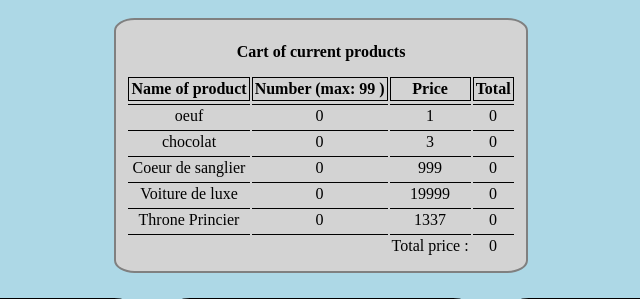
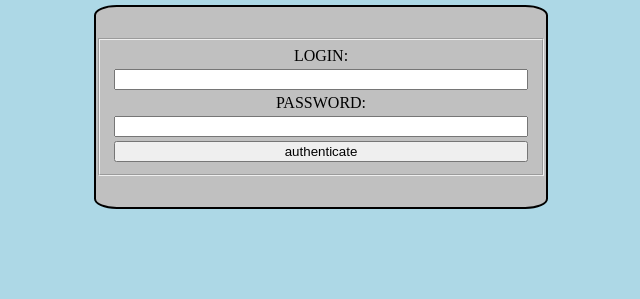
Before and after one commit to PsanchezFR/PHPexercices, a PHP site: page /exercice.php in a window 1280 px wide. Shown: the top 299 px of the page, without its empty margins (319-959 px from the left). After the commit the page ends 209 px from the top, so only its background shows below. Run offline with PHP 8.4, Linux system fonts and the light colour scheme.

Commit message:
finished POO init and REALLY added user and usersManager

```diff
--- a/exercices.old/poo/exercice3/cart.php
+++ b/exercices.old/poo/exercice3/cart.php
@@ -2,8 +2,8 @@
 //CLASSES FOR THE CART ====================
 //
 
-	//data structure for the cart.
-	//using abstract because it defines what cart should implement
+	//	data structure for the cart.
+	//	using abstract because it defines what cart should implement ; it's kind of a more powerful interface
 	//
 		abstract class cartStructure {
 			//CONSTRUCTOR
@@ -11,28 +11,31 @@
 				$this->productList = [];		//	create an array
 			}
 			//ABSTRACT METHODS
-			//methods to modify productList
+				//	methods to modify productList
 			abstract function addToProductList($product);
 			abstract function removeFromProductList($product);
 			abstract function changeNumberOfProduct($product);
-			//method to graphically update the cart
+				//	method to graphically update the cart
 			abstract function update();
 		}
 
-	//graphical interface and interactive stuff
+	//	Cart is tasked with graphical and logic stuff
 	//
 		class cart extends cartStructure{
 
 			public function __construct(){
 				parent::__construct();
+				$this->id = random_int(0, 999999);
 			}
 
 			//METHODS
 			//
+
 			//----Random tools-----
-			//function to search in productList
-			//return an array with [0] = values of product [1]=key
-			//can be used to unset
+			//
+				//	function to search in productList
+				//	return an array with [0] = values of product [1]=key
+				//	can be used to unset
 				public function searchProductList($product){
 					if(is_a($product, "product")){
 						foreach ($this->productList as $key => $value) {
@@ -45,69 +48,75 @@
 				}
 			//----to modify productList-----
 			//
-		//add a product to the list of products
-		//should be used when number of products is modified from 0 to 1
+
+				//	add a product to the list of products
+				//	should be used when number of products is modified from 0 to 1
 				public function addToProductList($product){
-			//if product doesn't exist
+					//	if product doesn't exist
 					if(!$this->searchProductList($product)){
-				$arrayOfValues = [];						//create new array
-				$arrayOfValues[] = $product->getName();		//push values into it
+						$arrayOfValues = [];						//	create new array
+						$arrayOfValues[] = $product->getName();		//	push values into it
 						$arrayOfValues[] = $product->getNumber();	//
 						$arrayOfValues[] = $product->getPrice();	//
-				$this->productList[] = $arrayOfValues;		//push array into productList
+						$this->productList[] = $arrayOfValues;		//	push array into productList
 					}
 				}
 
-		//search a product in $productList and remove it from the list of products
-		//should be used if product number == 0
+				//	search a product in $productList and remove it from the list of products
+				//	should be used if product number == 0
 				public function removeFromProductList($product){
-			$productTarget = $this->searchProductList($product);
-			if(isset($productTarget)){
-				unset($this->productList[$productTarget[1]]);
+					$productTarget = $this->searchProductList($product);	//	find a product in the productList[]
+					if(isset($productTarget)){								// 	if it exists
+						unset($this->productList[$productTarget[1]]);		//	unset it
 					}
 				}
 
-		//search a product in $productList and change its value
+				//	search a product in $productList and change its value
 				//
 				public function changeNumberOfProduct($product){
 					$arrayOfValues = $this->searchProductList($product);
-			//if product exist
+					//	if product exist
 					if($arrayOfValues){
 						$arrayOfValues[0][1] = $product->getNumber();
 						$this->productList[$arrayOfValues[1]] = $arrayOfValues[0];
 					}
 				}
 
-		//----for the graphic part-----
+			//----graphical functions-----
 			//
 				public function update(){
 					echo "<h2>Cart of current products</h2>";
+					echo "cart id : " . $this->id ;
 					echo "<table>";
+
+						//	head of table
 						echo "<tr>";
 							echo "<th>Name of product</th>";
 							echo '<th>Number (max: '. product::maxNumberOfProducts .' )</th>';
 							echo "<th>Price</th>";
 							echo "<th>Total</th>";
 						echo "<tr>";
-				//fill the table with products
-				$greatTotal = 0;	// setting the big total (is watching you)
+
+						//	fill the table with products
+						$greatTotal = 0;									// setting the big total
 						foreach ($this->productList as $key => $value) {
 							echo "<tr>";
-					echo "<td>" . $value[0] . "</td>";
-					echo "<td>" . $value[1] . "</td>";
-					echo "<td>" . $value[2] . "</td>";
-					echo "<td>" . $value[2]*$value[1] . "</td>";
+								echo "<td>" . $value[0] . "</td>";				// name of products
+								echo "<td>" . $value[1] . "</td>";				// number of products
+								echo "<td>" . $value[2] . "</td>";				// price for one
+								echo "<td>" . $value[2]*$value[1] . "</td>";	// total price (price*number)
 							echo "<tr>";
-					$greatTotal += $value[2]*$value[1];	// calculating the big bad ending total
+							$greatTotal += $value[2]*$value[1];				// calculating the big bad ending total
 						}
+							//	last line for the total
 							echo "<tr>";
 								echo "<td></td>";
 								echo "<td></td>";
 								echo "<td>Total price :</td>";
 								echo "<td>". $greatTotal ."</td>";
 							echo "<tr>";
+
 					echo "</table>";
 				}
-
 	}
 ?>
--- a/exercices.old/poo/exercice3/exercice.php
+++ b/exercices.old/poo/exercice3/exercice.php
@@ -3,6 +3,10 @@
 		display: flex;
 		flex-direction:column;
 		background: lightblue;
+		margin: 0px;
+		padding: 0px;
+		width: 100vw;
+		height: 100vh;
 	}
 	body div{
 		margin: 10px;
@@ -12,6 +16,10 @@
 	}
 	h2{
 		font-size: 1em;
+	}
+	p{
+		margin: 2px;
+		align-self: center;
 	}
 	form{
 		display: flex;
@@ -34,6 +42,7 @@
 	}
 	form input{
 		text-align: center;
+		margin: 2px;
 	}
 	img{
 		height: 150px;
@@ -42,6 +51,16 @@
 		margin: 5px;
 		border: 1px solid gray;
 		border-radius: 5%;
+	}
+	table td {
+		box-shadow: 0px -1px black;
+		text-align: center;
+		padding: 2px;
+
+	}
+	th{
+		border: 1px solid black;
+		padding: 2px;
 	}
 	.products{
 		display: flex;
@@ -57,15 +76,38 @@
 		padding: 10px;
 		text-align: center;
 	}
-	table td {
-		box-shadow: 0px -1px black;
-		text-align: center;
-		padding: 2px;
-
+	.connectionScreen{
+		align-self:center;
+		height: 200px;
+		width: 450px;
+		border-radius: 5%;
 	}
-	th{
-		border: 1px solid black;
-		padding: 2px;
+	.connectionScreen fieldset{
+		display: flex;
+		flex-wrap: wrap;
+		justify-content:center;
+		align-content: center;
+		flex-flow: column;
+	}
+	.connectionScreen label{
+		display: flex;
+		flex-wrap: wrap;
+		justify-content:center;
+		align-content: center;
+		flex-flow: column;
+	}
+	.usersBar{
+		display: flex;
+		flex-flow: row;
+		justify-content:flex-end;
+		align-content: flex-end;
+		width: 100%;
+		height: 50px;
+		border-radius: 0%;
+		border: 0px;
+		margin: 0px;
+		background: skyblue;
+		box-shadow: 1px 1px;
 	}
 </style>
 
@@ -77,9 +119,13 @@
 	ini_set('display_errors', 1);
 	ini_set('display_startup_errors', 1);
 	error_reporting(E_ALL);
+
 	//--- includes
 	include("cart.php");
 	include("product.php");
+	include("user.php");
+	include("usersManager.php");
+
 	//--- session
 	session_start();
 
@@ -88,51 +134,105 @@ session_start();
 //
 
 	//CREATION OF OBJECTS IN SESSION
+	//
 		if(empty($_SESSION['spawned'])){
+			//set login state to false --------
+			//
+				$_SESSION["connected"] = false;
+
+			// bool to test if this part of the code was already executed --------
+			//
 				$_SESSION['spawned'] = true;
+
+			// create a new cart --------
+			//
 				$_SESSION['cart'] = new cart();
+
+			// create a new users manager --------
+			//
+				$_SESSION['usersManager'] = new usersManager();
+
+			// create a new PDO object in users manager --------
+			//
+				$_SESSION['usersManager']->initializeConnection('localhost', "POO3DB", "utf8", "POO3DB_usersManager", "toto42");
+
+			// create new users --------
+			//
+				$_SESSION['usersManager']->addUser("hello", "world", $_SESSION['cart']);
+				$_SESSION['cart2'] = new cart();
+				$_SESSION['usersManager']->addUser("KevinDu54", "54rulez", $_SESSION['cart2']);
+
+			// create new products --------
+			//
 				$_SESSION['oeuf'] = new product("oeuf", 1, "http://www.bioalaune.com/img/article/thumb/900x500/10368-oeufs.jpg", 0, $_SESSION['cart']);
 				$_SESSION['chocolat'] = new product("chocolat", 3, "http://www.patissermalin.fr/img/cms/choc.jpg", 0, $_SESSION['cart']);
 				$_SESSION['Coeur de sanglier'] = new product('Coeur de sanglier', 999, 'https://previews.123rf.com/images/burakowski/burakowski1202/burakowski120200373/12222107-censored-stamp.jpg', 0, $_SESSION['cart']);
 				$_SESSION['Voiture de luxe'] = new product('Voiture de luxe', 19999, 'http://images.forum-auto.com/mesimages/406378/3658155.jpg', 0, $_SESSION['cart']);
 				$_SESSION['Throne Princier'] = new product('Throne Princier', 1337, 'https://www.fabuloustoilettes.com/wp-content/uploads/wc-seche.jpg', 0, $_SESSION['cart']);
 		}
+
 	//DETECTION OF INPUTS
 	//$_POST -- action, product, number are the values to use here
+	//
 		if(isset($_POST['action'])){
-		//test the kind of action
+			//test the kind of action returned by submits
 			switch ($_POST['action']){
+				//PRODUCTS INPUTS
 				//if button delete is pressed
 				case 'delete':
-				if(ctype_digit($_POST['number'])){
-					$value = strval($_POST['number']);
-					$_SESSION[$_POST['name']]->removeFromCart(false,$value);
-				}
+					if(ctype_digit($_POST['number'])){								// test if number is a valid int
+						$value = strval($_POST['number']);							// retrieve the number of products in input
+						$_SESSION[$_POST['name']]->removeFromCart(false,$value);	// remove with $all = false and a number;
+					}																// see class Cart->removeFromProductList()
 					break;
 				//if button delete all is pressed
 				case 'delete all':
-					$_SESSION[$_POST['name']]->removeFromCart(true,0);
-				break;
+						$_SESSION[$_POST['name']]->removeFromCart(true,0);	// remove with $all = true;
+					break;													// see class Cart->removeFromProductList()
 				//if button add is pressed
 				case 'add':
-				if(ctype_digit($_POST['number'])){
-					$value = strval($_POST['number']);
+					if(ctype_digit($_POST['number'])){						// see input 'delete' in this switch
+						$value = strval($_POST['number']);					// it just uses another method ( addToCart() )
 						$_SESSION[$_POST['name']]->addToCart($value);
 					}
 					break;
+				//CONNECTION SCREEN INPUTS
+				//if button authenticate is pressed
+				case 'authenticate':
+						if($_SESSION["usersManager"]->connect($_POST['login'], $_POST['password'])){
+							$_SESSION["login"] = $_POST['login'];
+							$_SESSION["connected"] = true;
+						}
+					break;
+				//DISCONNECTION
+				case 'disconnect':
+					if($_SESSION["usersManager"]->disconnect($_SESSION["login"])){
+						$_SESSION["connected"] = false;
+						session_destroy();
 					}
 			}
+		}
+	//CREATION OF GRAPHICAL PARTS
+	//
+		if(!$_SESSION["connected"] && isset($_SESSION["usersManager"])){
+			$_SESSION["usersManager"]->updateConnectionScreen();
+		}
+		else{
+			echo $_SESSION['usersManager']->updateUsersBar();
 			echo "</div>";
+			// refresh interface for cart
 			echo "<div class='cart'>";
 				echo $_SESSION['cart']->update();
 			echo "</div>";
+			// refresh interface for each product
 			echo "<div class='products'>";
 				foreach ($_SESSION as $key => $value) {
 					if(is_a($value, "product")){
 						$value->initializeInterface();
 					}
 				}
-
+			echo "</div>";
+		}
 ?>
 
 
--- a/exercices.old/poo/exercice3/product.php
+++ b/exercices.old/poo/exercice3/product.php
@@ -11,9 +11,10 @@
 	class product implements productInterface {
 		//CONSTANT VARIABLES******
 		//
-		const maxNumberOfProducts = 99;
+			const maxNumberOfProducts = 150;	// max number of products is a constant for all products
 
 			public function __construct($name, $price, $image, $number, $cart){
+				//TEST IF EACH INFORMATION IS VALID AND AFFECT IT TO LOCAL VARIABLE
 				if(is_string($name)){
 					$this->name = $name;
 				}
@@ -28,12 +29,13 @@
 				if(is_string($image)){
 					$this->image = $image;
 				}
+				// Test using function validateInteger() in this object
 				if($this->validateInteger($number, "__construct()")){
 					$this->currentNumber = $number;
 				}
+				// Test using function validateCart() in this object
 				if($this->validateCart($cart, "__construct()")){
 					$this->cart = $cart;
-				$this->initializeInCart();
 				}
 			}
 
@@ -48,17 +50,20 @@
 							$cart->addToProductList($this);
 			}
 
-		//create interface to add and remove objects from the cart
+			// create interface to add and remove objects from the cart
 			public function initializeInterface(){
-				echo "<article class='$this->name'>";
+					echo "<article class='$this->name'>";				// class : name of product
 						echo "<form action='?' method='post'>";
-						echo "<h1>$this->name</h1>";
-						echo "<img src='$this->image'>";
+							echo "<h1>$this->name</h1>";				// text : name of product
+							echo "<img src='$this->image'>";			// image : image url defined in constructor
 							echo "<input class='number' type='text' name='number' value=''></input>";
 							echo "<div>";
 								echo "<input class='add' type='submit' name='action' value='add'></input>";
 								echo "<input class='remove' type='submit' name='action' value='delete'></input>";
 								echo "<input class='removeAll' type='submit' name='action' value='delete all'></input>";
+
+								// Hidden input doesn't appear and is used to send the name of product in $_POST
+
 								echo "<input class='hidden' type='hidden' name='name' value='$this->name'></input>";
 							echo "</div>";
 						echo "</form >";
@@ -81,7 +86,7 @@
 
 			//SETTERS---------------
 
-		//set the $number of products
+			// set the $number of products inside this object
 			private function setNumber($number){
 				$cart = $this->cart;
 				$this->currentNumber = $number;
@@ -90,66 +95,73 @@
 
 			//MANIPULATION OF CART---------------
 
-		//addToCart can add a $number of objects from the cart object.
+			// addToCart can add a $number of objects from the cart object.
 			public function addToCart($number){
 				if(($this->getNumber() + $number) <= product::maxNumberOfProducts){
-					//create local references to variables
-					$testResult = $this->validateInteger($number, "addToCart");
-					$cart = $this->cart;
-					//check if $number is valid
+						// create local references to variables
+						$testResult = $this->validateInteger($number, "addToCart");		// test if $number is an INT
+						$cart = $this->cart;											// create local reference to assigned cart
+						// check if $number is valid
 						if($testResult){
-						$result = $number + $this->currentNumber; //catch the result of adding current number of product and input
+							$result = $number + $this->currentNumber; // catch the result of adding current number of product and input
 
-						//different actions if under or over 0
+							// different actions if under or over 0
 							if($this->currentNumber > 0){
-							$this->setNumber($result);		//set the new variable
-							$cart->changeNumberOfProduct($this);
+								$this->setNumber($result);					// set the new variable
+								$cart->changeNumberOfProduct($this);		// update the number of products in $cart
 							}
 							else{
-							$this->setNumber($number);		//set the new variable
-							$cart->addToProductList($this);
-							$cart->changeNumberOfProduct($this);
+								$this->setNumber($number);					// set the new variable
+								$cart->addToProductList($this);				// pop the product in product list
+								$cart->changeNumberOfProduct($this);		// update the number of products $cart
 							}
 						}
 					}
 			}
 
-		//removeFromCart can remove $all or a $number of objects from the cart object.
+			// removeFromCart can remove $all or a $number of objects from the cart object.
 			public function removeFromCart($all, $number){
 					//create local references to variables
-				$testResult = $this->validateInteger($number, "removeFromCart");
-				$cart = $this->cart;
+					$testResult = $this->validateInteger($number, "removeFromCart");	//	check if number is an INT
+					$cart = $this->cart;												// create local reference to cart
 
-				//check the parameter $all
+					// check the parameter $all : it is used to remove all the products from list
 					if(is_bool($all) && $all){
 						$this->setNumber(0);
 						$cart->changeNumberOfProduct($this);
+
+						// -- these 2 previous lines are only here for security --
+
 						$cart->removeFromProductList($this);
 					}
-				//check if $number is valid
+
+					// check if $number is valid
 					if($testResult){
-					$number *= -1;								//set $number to a negative value
-					$result = $number + $this->currentNumber; //catch the result of adding current number of product and input
+						$number *= -1;								// set $number to a negative value
+						$result = $number + $this->currentNumber; // catch the result of adding current number of product and input
 
-					//different actions if under or over 0
+						// if current number and result of operation > 0 set; else remove product
 						if($this->currentNumber > 0 && $result > 0){
 							$this->setNumber($result);		//set the new variable
 							$cart->changeNumberOfProduct($this);
 						}
 						else{
-						$this->setNumber(0);
-						$cart->changeNumberOfProduct($this);
-						$cart->removeFromProductList($this);
+							$this->setNumber(0);					// set number local variable
+							$cart->changeNumberOfProduct($this);	// change product number in the cart
+
+							// -- these 2 previous lines are only here for security --
+
+							$cart->removeFromProductList($this);	//
 						}
 					}
 			}
 
 			//TESTS---------------
 
-		//validateParameters should be used for test purpose before modifying the product list
-		//$functionName is used for more specific errors.
+			// validateInteger should be used for test purpose before modifying the product list
+			// $functionName is used for more specific errors informations.
 			public function validateInteger($number, $functionName){
-			//is $number a positive integer ?
+				// is $number a positive integer ?
 				if(!is_int($number) && !$number > 0){
 					trigger_error("$functionName -- " . '$number should be an int.');
 					return false;
@@ -158,8 +170,8 @@
 				return true;
 			}
 
-		//validateParameters should be used for test purpose when assigning a new cart
-		//$functionName is used for more specific errors.
+			//  validateCart should be used for test purpose when assigning a new cart
+			//  $functionName is used for more specific errors informations.
 			public function validateCart($cart, $functionName){
 				if(is_a($cart, "cart")){
 					return true;
--- /dev/null
+++ b/exercices.old/poo/exercice3/user.php
@@ -0,0 +1,83 @@
+<?PHP
+//CLASSES FOR THE USER SESSION ====================
+//
+	//	interface to force implementation of connection and disconnection
+	//
+		interface userInterface {
+				//methods to implement in child---------------
+
+				//public function userConnect($login, $password);
+				public function userDisconnect($user);
+
+		}
+
+	//	all data and logic bound to a user (should be stored in database)
+	//
+		class user implements userInterface {
+			//VARIABLES
+			//
+
+			//CONSTRUCTOR
+			//
+				public function __construct($login, $password, $firstCart, $usersManager){
+					$this->login = $login;					//local reference of login
+					$this->password = $password;			//local reference of password
+					$this->cartList[] = $firstCart;			//initialize an array of carts
+					$this->usersManager = $usersManager;	//local reference to usersManager object
+					$this->isConnected = false;
+				}
+
+			//METHODS
+			//
+				//GETTERS---------------
+				public function getIsConnected(){
+					return $this->isConnected;
+				}
+
+				public function getLogin(){
+					return $this->login;
+				}
+
+				public function getPassword(){
+					return $this->password;
+				}
+
+				public function getCartList(){
+					return $this->cartList;		//returns an array
+				}
+
+				private function getUsersManager(){
+					return $this->usersManager;
+				}
+
+				//SETTERS---------------
+				public function setIsConnected($newStatus){
+					$this->isConnected = $newStatus;
+				}
+
+				public function setLogin($newLogin){
+					$this->login = $newLogin;
+				}
+
+				public function setPassword($newPassword){
+					$this->password = $newPassword;
+				}
+
+				//CONNECTION---------------
+
+				//	---- unsure if it could be used or not so I commented it ----
+				// 	---- the login request should normally be fired in the usersManager class ----
+				//
+					// public function userConnect($login, $password){
+					// 	$usersManager = $this->getUsersManager();
+
+					// 	$usersManager->connect($login, $password, $this);
+					// }
+
+				public function userDisconnect($user){
+					$usersManager = $this->getUsersManager();
+
+					$usersManager->disconnect($this);
+				}
+		}
+?>
--- /dev/null
+++ b/exercices.old/poo/exercice3/usersManager.php
@@ -0,0 +1,159 @@
+<?PHP
+//CLASSES FOR THE USER MANAGER ====================
+// it keeps tracks of users, test connection datas etc.
+
+	//	Only one object of userManager class must exist at a time.
+	//
+		class usersManager {
+
+			//CONSTRUCTOR
+			//
+				public static $PDO = "";
+
+				public function __construct(){
+					$this->usersList = [];
+					$this->connectedUsersList = [];
+				}
+
+			//METHODS
+			//
+
+			//----Random tools-----
+			//
+
+			//----Database----
+			//
+				//create a PDO connection and return it
+				public function initializeConnection($host, $dbname, $charset, $user, $password){
+					try
+					    {
+					        $PDO = new \PDO('mysql:host='.$host.';dbname='.$dbname.';charset='.$charset, "$user", "$password");
+					        $PDO->setAttribute(\PDO::ATTR_ERRMODE, \PDO::ERRMODE_EXCEPTION);
+					        return $PDO;
+					    }
+					catch (PDOException $ex)
+					    {
+					        die('Erreur : ' . $ex->getMessage());
+					        return null;
+					    }
+				}
+
+
+
+			//----Connection-----
+			//
+				public function connect($login, $password){
+					$user = $this->searchLogin($login, $this->usersList);
+					$user = $user[0];
+					if($user){
+						if(!$user->getIsConnected()){
+							if($this->isConnectionRequestValid($login, $password)){
+									$this->trackUser($user);
+									return true;
+							}
+						}
+					}
+					return false;
+				}
+
+				public function disconnect($login){
+					$userFound = $this->searchLogin($login, $this->connectedUsersList)[0];
+					if($userFound->getIsConnected()){
+						$this->untrackUser($userFound);
+						return true;
+					}
+					return false;
+				}
+			//----$this->usersList manipulations-----
+			//
+				//search a user object  in $userList
+				private function searchUser($user, $list){
+						if(is_a($user, "user")){
+						foreach ($list as $key => $value) {
+							if($value->login === $user->login){
+								return array($value, $key);
+							}
+						}
+						return false;
+					}
+				}
+				//search a user object in $userList by comparing a string to login variable
+				private function searchLogin($login, $list){
+						if(is_string($login)){
+						foreach ($list as $key => $value) {
+							if($login === $value->login){
+								return array($value, $key);
+							}
+						}
+						return false;
+					}
+				}
+
+				//create a user and add it to usersList
+				public function addUser($login, $password, $firstCart){
+					$this->usersList[] = new user($login, $password, $firstCart, $this);
+				}
+
+				//add a user object to $this->connectedUsersList
+				private function trackUser($user) {
+					if(isset($user) && is_a($user, 'user')){
+						$this->connectedUsersList[] = $user;
+						$user->setIsConnected(true);
+					}
+				}
+
+				//unset a user object from $this->connectedUsersList
+				private function untrackUser($user){
+					$userFound = $this->searchLogin($user, $this->connectedUsersList);	//retrieve datas of $user in $this->connectedUsersList
+					if(isset($userFound)){
+						unset($this->connectedUsersList[$userFound[1]]);	//$userFound[1] = index of this user in usersList
+						$user->setIsConnected(false);
+					}
+				}
+
+			//----login screen-----
+			//
+				public function updateConnectionScreen(){
+					echo "<form class='connectionScreen' method='post' action='?'>";
+						echo "<fieldset>";
+							echo "<label><p>LOGIN:</p><input class='loginInput' type='text' name='login' value=''></input></label>";
+							echo "<label><p>PASSWORD:</p><input class='passwordInput' type='text' name='password' value=''></input></label>";
+							echo "<input class='authenticate' type='submit' name='action' value='authenticate'></input>";
+						echo "</fieldset>";
+					echo "</form>";
+				}
+
+				public function updateUsersBar(){
+					echo "<form class='usersBar' method='post' action='?'>";
+							echo "<input class='disconnect' type='submit' name='action' value='disconnect'></input>";
+					echo "</form>";
+				}
+
+			//----test functions-----
+			//
+				private function isLoginValid($login){
+					if(isset($login) && is_string($login)){
+						return true;
+					}
+					return false;
+				}
+
+				private function isPasswordValid($password){
+					if(isset($password) && is_string($password)){
+						return true;
+					}
+					return false;
+				}
+
+				private function isConnectionRequestValid($login, $password){
+					if(isset($login) && is_string($login) && isset($password) && is_string($password)){
+						return true;
+					}
+					return false;
+				}
+
+				private function isDisconnectionRequestValid($login, $password){
+
+				}
+		}
+?>
```
Lines whose indentation alone changed are shown as unchanged.
